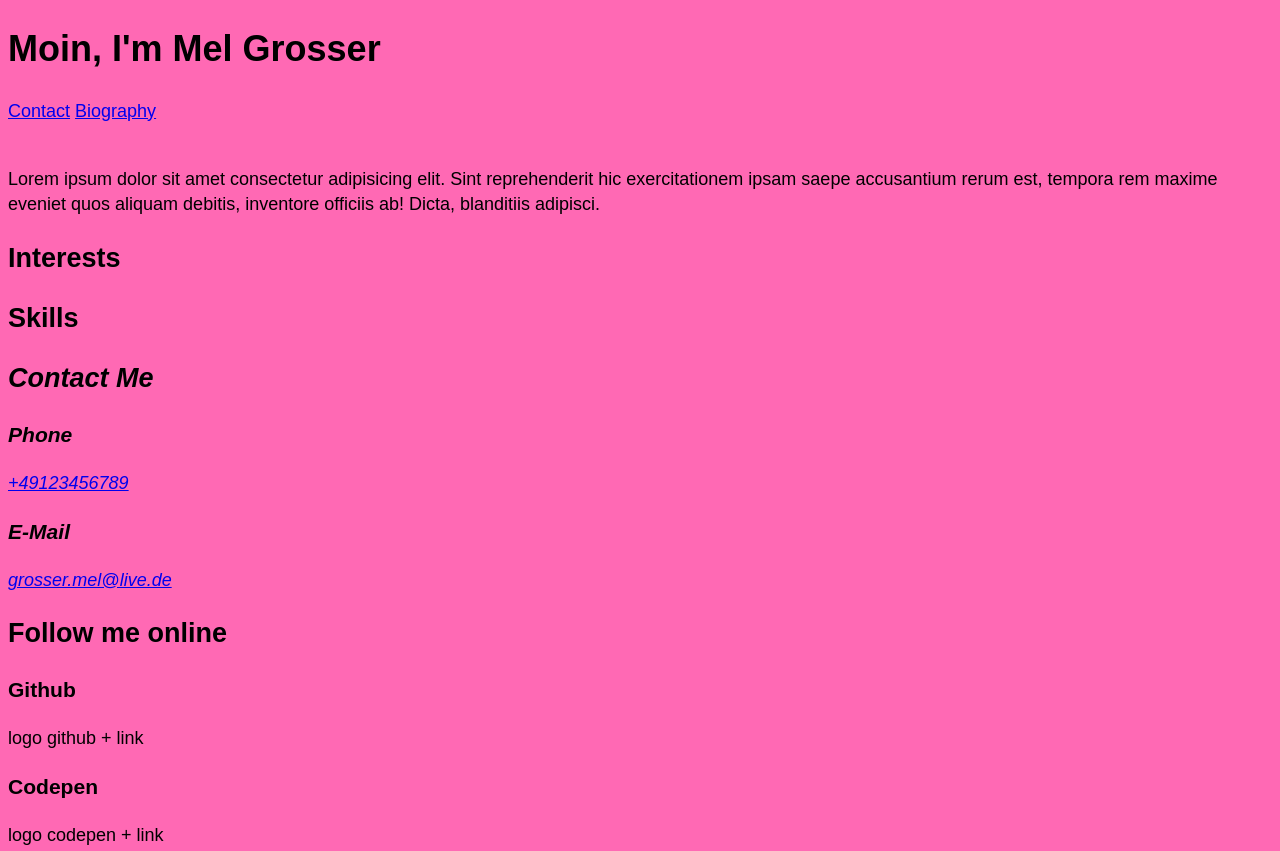
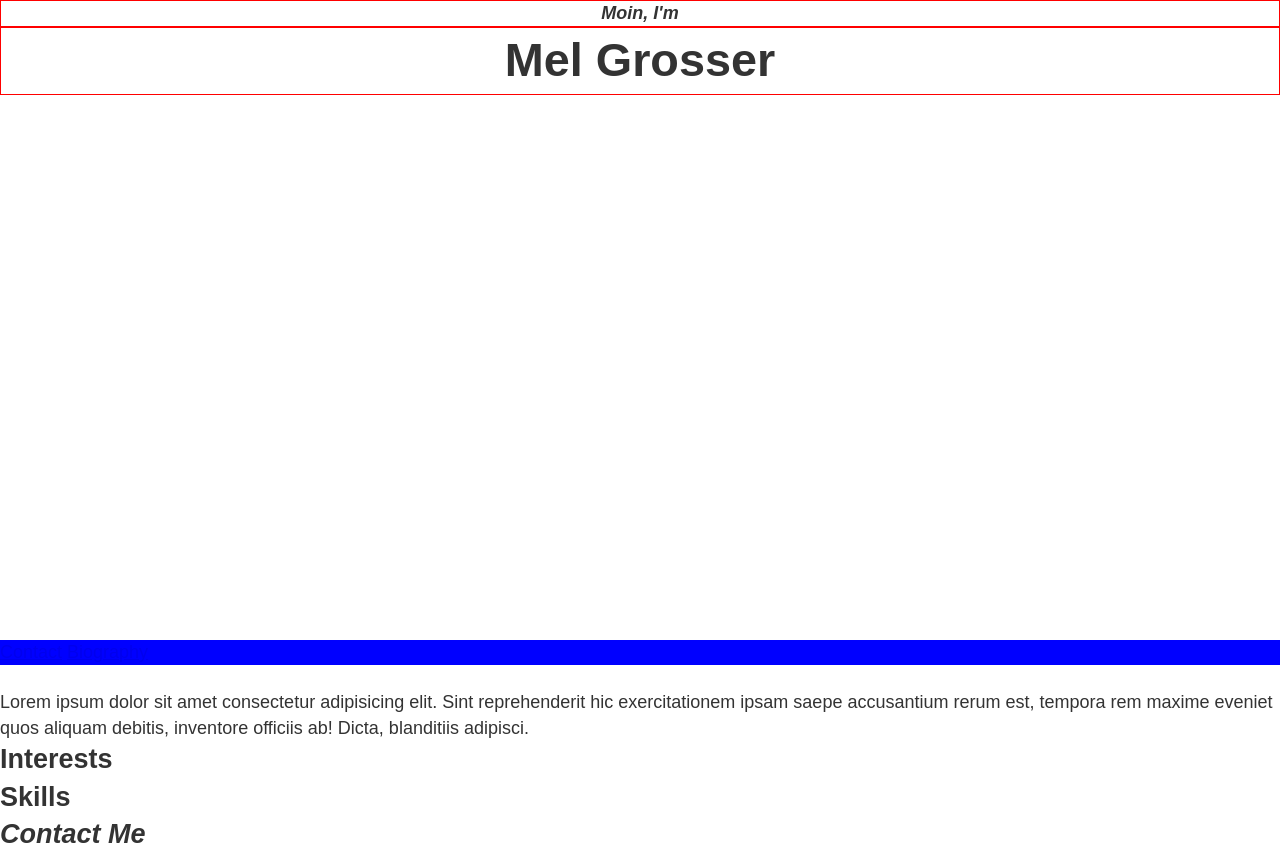
Before and after one commit to MelGGit/personal-website, a plain HTML site: page index.html in a window 1280 px wide. Shown: the top 851 px of the page. Drawn offline with Linux system fonts and the light colour scheme.

Commit message:
First changes in header

```diff
--- a/index.html
+++ b/index.html
@@ -10,9 +10,18 @@
 
 <body>
 
-    <header>
-        <div>
-            <h1>Moin, I'm Mel Grosser</h1>
+    <header class="page-header">
+        <div class="main-heading-text-container">
+            <div class="main-heading-text">
+                <h4>
+                    <p><em>Moin, I'm</em></p>
+                </h4>
+            </div>
+            <div class="main-heading-text name">
+                <h1>
+                    <p><strong>Mel Grosser</strong></p>
+                </h1>
+            </div>
         </div>
         <nav>
                 <a href="#contact">Contact</a>
@@ -20,7 +29,7 @@
         </nav>
     </header>
 
-    <main>
+    <main class="page-main">
         <section>
             <img src="" alt="">
             <p>Lorem ipsum dolor sit amet consectetur adipisicing elit. Sint reprehenderit hic exercitationem ipsam saepe accusantium rerum est, tempora rem maxime eveniet quos aliquam debitis, inventore officiis ab! Dicta, blanditiis adipisci.</p>
@@ -50,6 +59,7 @@
         </section>
 
         <section id="bio">
+            <h2>My Journey</h2>
             <p>Lorem ipsum dolor sit amet, consectetur adipisicing elit. Repellat assumenda ullam, perspiciatis nisi illo ducimus quibusdam aut, ea cumque consequuntur explicabo magni deleniti doloribus. Tempore nulla sint, excepturi omnis et eos autem? Dolores ipsa a perspiciatis quisquam aspernatur quo. Est adipisci vel quia recusandae sed inventore sint eligendi! Sapiente voluptatibus, rerum nemo magnam veritatis minus eveniet obcaecati provident repellat dolores voluptate maiores! Mollitia maxime maiores, quam nesciunt architecto repudiandae laboriosam itaque laudantium distinctio numquam temporibus, aliquid asperiores adipisci ratione saepe libero omnis beatae perspiciatis. Doloribus eveniet nisi, blanditiis laboriosam facere quae error placeat, in reiciendis cumque deleniti dignissimos magnam est!</p>
         </section>
 
@@ -57,6 +67,7 @@
             <h2>Educations</h2>
             <h2>Careers</h2>
         </section>
+
     </main>
 
     <footer>
--- a/styles.css
+++ b/styles.css
@@ -1,12 +1,20 @@
 * {
   box-sizing: border-box;
+  margin: 0;
+  padding: 0;
+}
+
+:root {
+  --primary: hotpink;
+  --black: #333;
 }
 
 body {
-  background-color: hotpink;
+  background-color: white;
   font-family: sans-serif;
   font-size: 1.125rem;
   line-height: 1.4;
+  color: var(--black);
 }
 
 input,
@@ -14,3 +22,24 @@ button,
 textarea {
   font-size: inherit;
 }
+
+nav {
+  background: blue;
+}
+.name {
+  font-size: 130%;
+}
+
+.main-heading-text-container {
+  height: 80vh;
+  width: 100%;
+  display: block;
+}
+
+.main-heading-text {
+  text-align: center;
+  border: 1px solid red;
+  position: relative;
+  height: auto;
+  width: 100%;
+}
```
